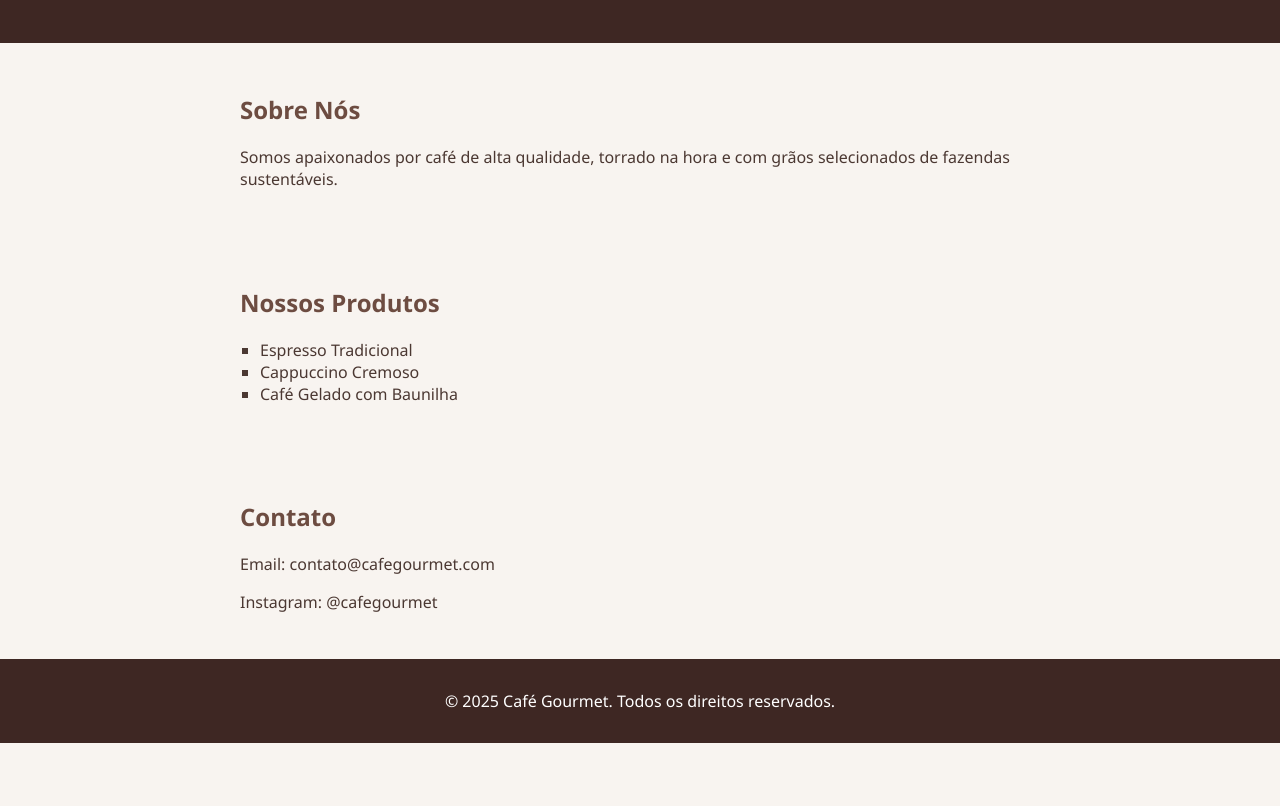
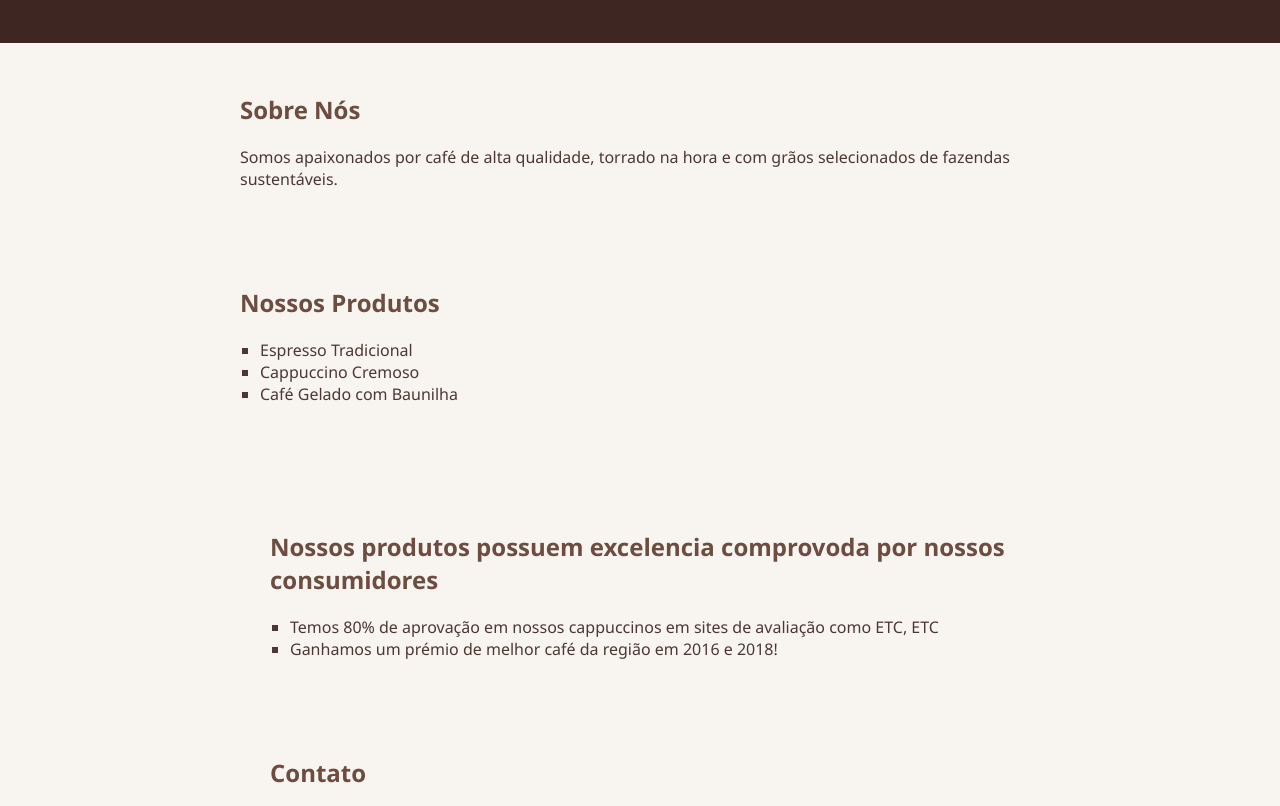
Before and after one commit to t2trizi/cafe-gourmet, a plain HTML site: page index.html in a window 1280 px wide. Shown: the part 141-947 px from the top of the page. Before the commit the page ends 884 px from the top, so only its background shows below. Drawn offline with Linux system fonts and the light colour scheme.

Commit message:
Atualizacao index

```diff
--- a/index.html
+++ b/index.html
@@ -23,6 +23,14 @@ hora e com grãos selecionados de fazendas sustentáveis.</p>
  <li>Café Gelado com Baunilha</li>
  </ul>
  </section>
+ <section>
+    <section id="avaliações">
+        <h2>Nossos produtos possuem excelencia comprovoda por nossos consumidores</h2>
+        <ul>
+            <li>Temos 80% de aprovação em nossos cappuccinos em sites de avaliação como ETC, ETC</li>
+            <li>Ganhamos um prémio de melhor café da região em 2016 e 2018!</li>
+        </ul>
+ </section>
  <section id="contato">
  <h2>Contato</h2>
  <p>Email: contato@cafegourmet.com</p>
```
